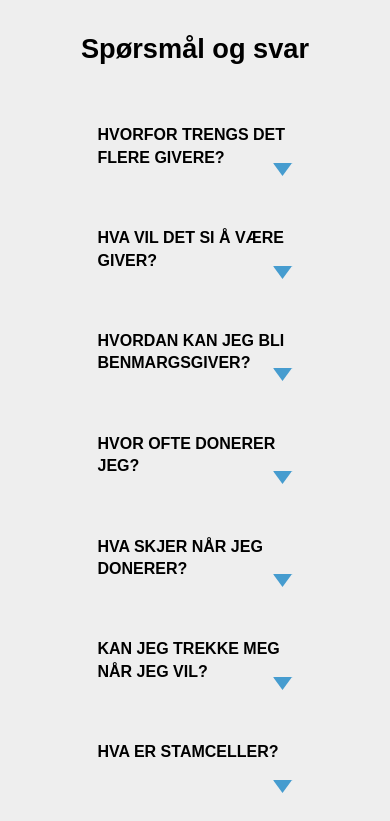
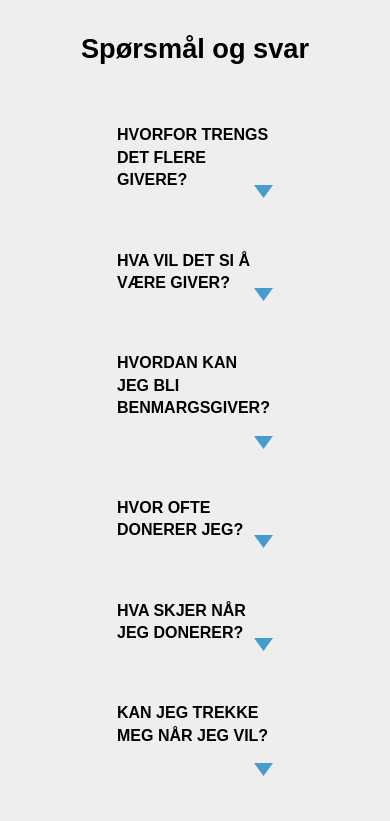
Before and after one commit to Inetklund0/Kampanjenettside, a plain HTML site: page index.html in a window 390 px wide. Shown: the part 3216-4037 px from the top of the page. Drawn offline with Linux system fonts and the light colour scheme.

Commit message:
responsiv

```diff
--- a/style.css
+++ b/style.css
@@ -591,13 +591,13 @@ footer h3{
 	.vismer h4 {
 		min-width: 40vw;
 		padding-bottom: 10px;
-		font-size: .8rem;
+		font-size: 1rem;
 		line-height: 1.4;
 	}
 
 	.vismer p{
 		width: 27vw;
-		font-size: .8rem;
+		font-size: .9rem;
 	}
 
 	button {
@@ -679,7 +679,7 @@ footer h3{
 	}
 
 	.vismer {
-		max-width: 70vw;
+		max-width: 40vw;
 	}
 
 	.vismer h4 {
@@ -772,7 +772,7 @@ footer h3{
 	}
 
 	.vismer {
-		max-width: 60vw;
+		max-width: 40vw;
 	}
 
 	.vismer h4 {
```
